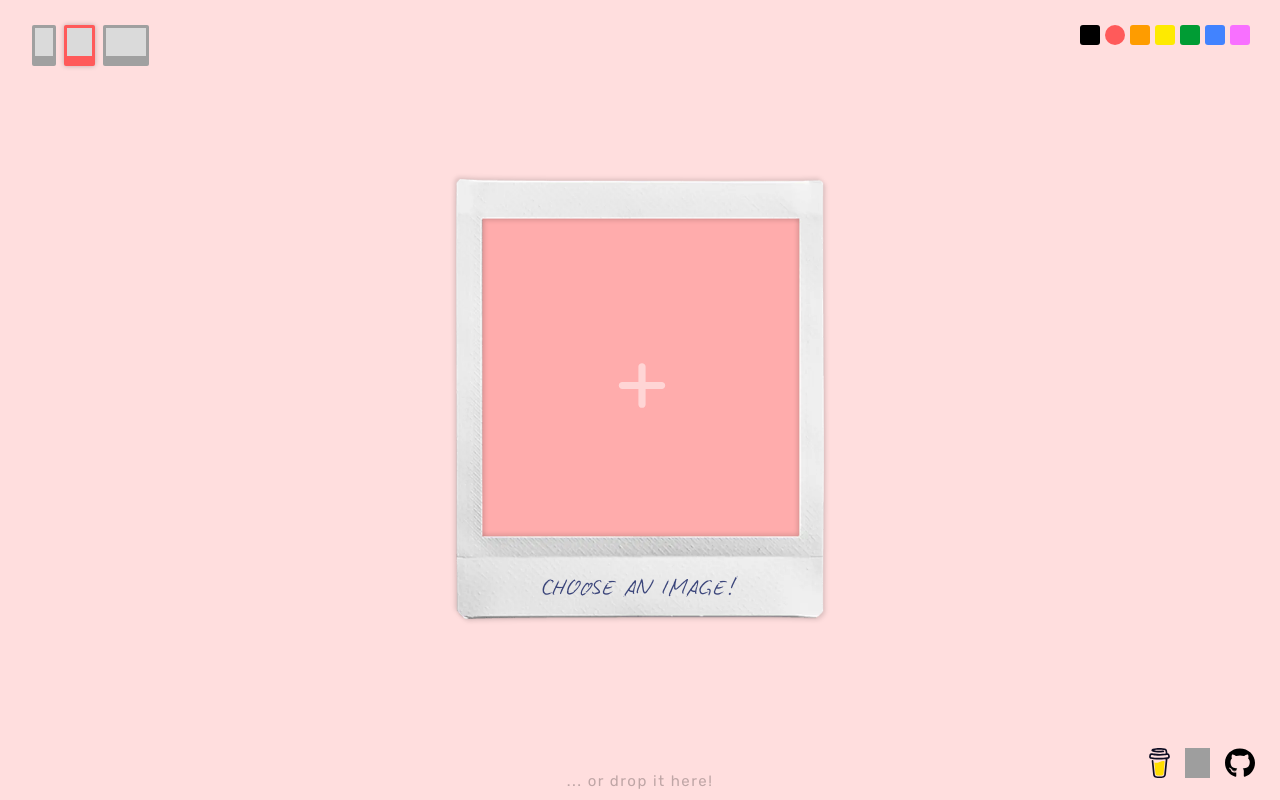
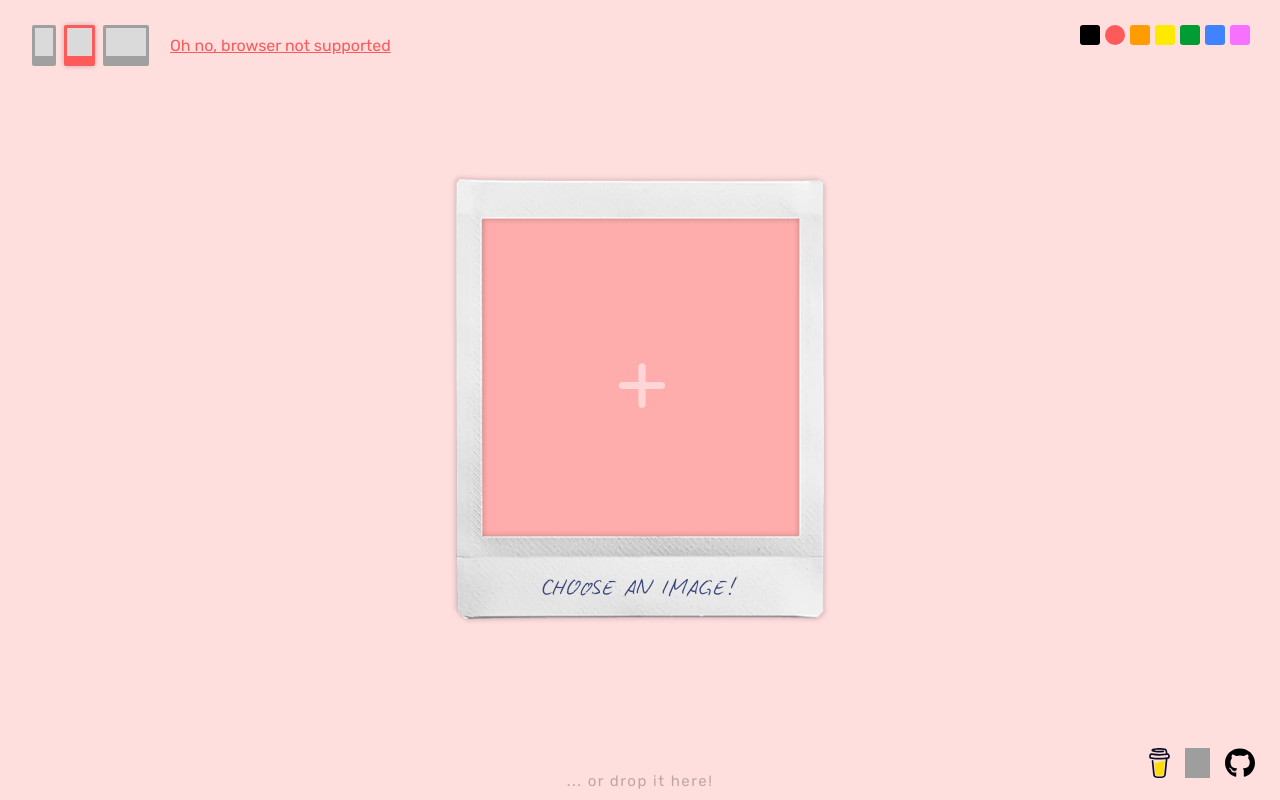
Before and after one commit to linssenste/instax-link-web, a Vue app: page / in a window 1280 px wide. Built offline with nearby package versions, Linux system fonts and the light colour scheme; grey boxes are pictures that could not be loaded.

Commit message:
added hint with link to docs for bluetooth api support

```diff
--- a/src/components/printer/PrinterConnection.vue
+++ b/src/components/printer/PrinterConnection.vue
@@ -22,6 +22,11 @@
 		</div>
 
 	</div>
+
+	<a v-else class="no-support-text"
+	   href="https://developer.mozilla.org/en-US/docs/Web/API/Bluetooth#browser_compatibility">
+		Oh no, browser not supported
+	</a>
 </template>
 
 <script setup lang="ts">
@@ -102,4 +107,10 @@ function removeImageEvent(index: number): void {
 .connected-printer {
 	position: relative;
 }
+
+.no-support-text {
+	/* letter-spacing: 1px; */
+	font-size: 16px;
+	color: var(--dynamic-bg-color)
+}
 </style>
```
